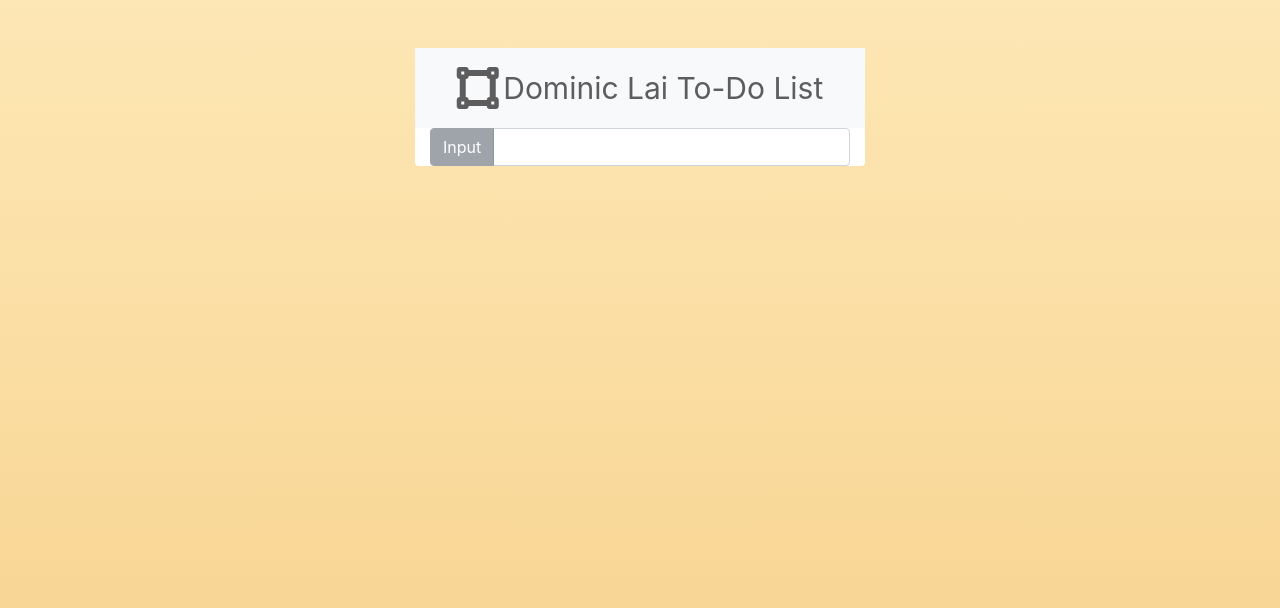
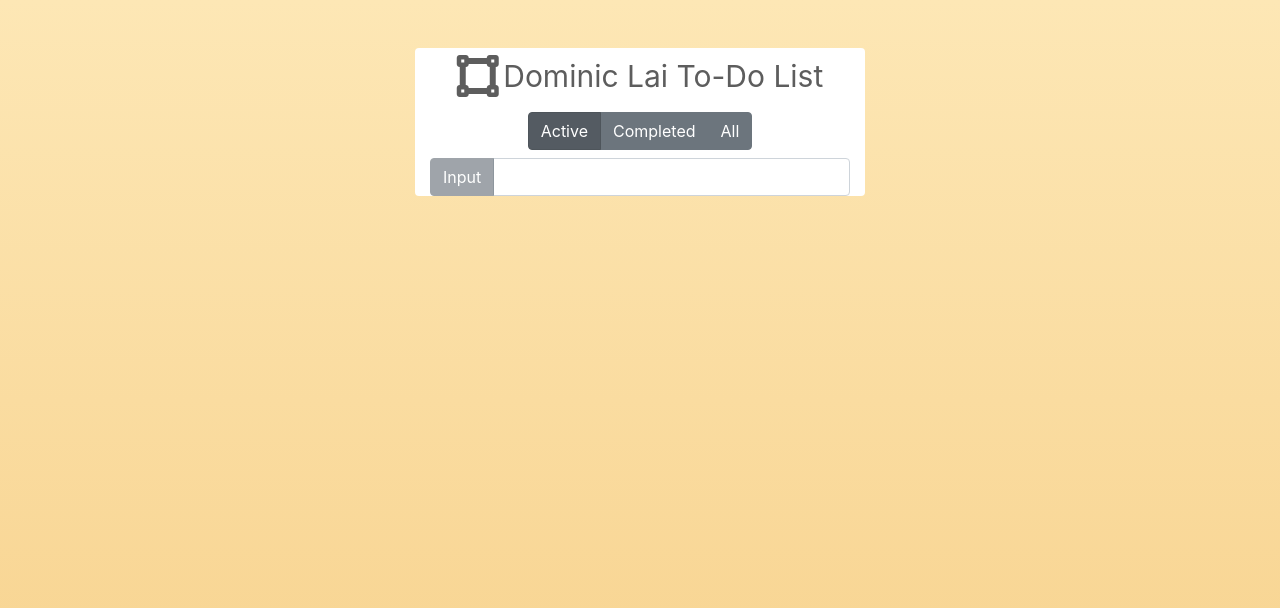
Before and after one commit to dominiclai1983/dominiclai-to-do-list, a plain HTML site: page index.html in a window 1280 px wide. Drawn offline with nearby package versions, Linux system fonts and the light colour scheme; no server answers.

Commit message:
adding the button

```diff
--- a/index.html
+++ b/index.html
@@ -21,9 +21,19 @@
   <body>
     <div class="container-fluid to-do my-5 rounded">
       <div class="row">
-        <div class="col-12 text-center bg-light">
-          <i class="fas fa-vector-square fa-3x mt-3 mb-3 top-icon"></i>
+        <div class="col-12 text-center">
+          <i class="fas fa-vector-square fa-3x my-1 top-icon"></i>
           <span class="my-text" style="font-size: 30px;"> Dominic Lai To-Do List</span>
+        </div>
+      </div>
+
+      <div class="row my-2">
+        <div class="col-12 text-center">
+          <div class="btn-group" role="group" aria-label="Basic example">
+            <button type="button" id="active-button" class="btn btn-secondary button-length active">Active</button>
+            <button type="button" id="completed-button" class="btn btn-secondary button-length completed">Completed</button>
+            <button type="button" class="btn btn-secondary button-length">All</button>
+          </div>
         </div>
       </div>
 
```
